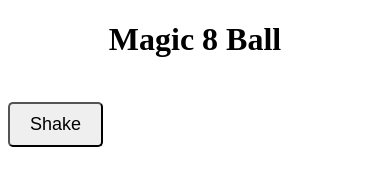
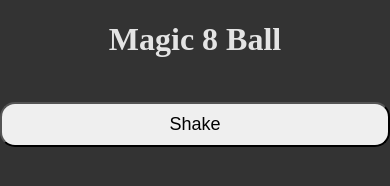
Before and after one commit to GiantPenguins/magic-8-ball, a plain HTML site: page index.html in a window 390 px wide. Drawn offline with Linux system fonts and the light colour scheme.

Commit message:
update css
Update CSS.

```diff
--- a/index.css
+++ b/index.css
@@ -6,8 +6,14 @@
   height: 100vh;
 }
 
+
+body {
+  background-color: rgba(0, 0, 0, 0.8);
+}
+
 h1 {
   text-align: center;
+  color: rgba(255, 255, 255, 0.87);
 }
 
 #result {
@@ -15,12 +21,25 @@ h1 {
   font-size: 24px;
   font-weight: bold;
   text-align: center;
+  color: rgba(255, 255, 255, 0.87);
 }
 
 #shake-button {
   margin-top: 20px;
   padding: 10px 20px;
   font-size: 18px;
-  border-radius: 5px;
+  border-radius: 15px;
   cursor: pointer;
+  left: 50%;
+  transform: translateX(-50%);
+  position: absolute;
 }
+
+
+@media (max-width: 600px) {
+  #shake-button {
+    width: 100%;
+    margin-left: auto;
+    margin-right: auto;
+  }
+}
```
